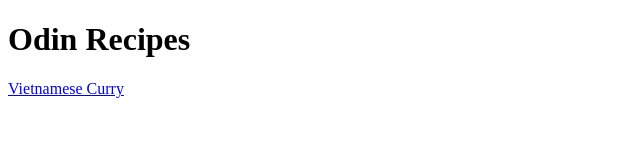
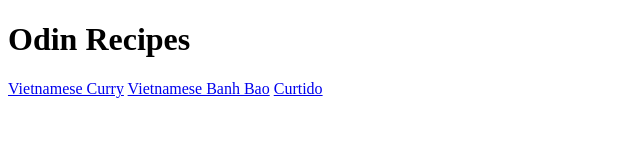
Before and after one commit to saothedau/odin-recipes, a plain HTML site: page index.html in a window 1280 px wide. Shown: the whole page, without its empty margins (0-640 px from the left). Drawn offline with Linux system fonts and the light colour scheme.

Commit message:
Add links to two recipes
Add links to Vietnamese banh bao and Curtido.

```diff
--- a/index.html
+++ b/index.html
@@ -7,6 +7,8 @@
     <body>
         <h1>Odin Recipes</h1>
         <a href="recipes/vietnamese-curry.html">Vietnamese Curry</a>
+        <a href="recipes/vietnamese-banh-bao.html">Vietnamese Banh Bao</a>
+        <a href="recipes/curtido.html">Curtido</a>
 
     </body>
 </html>
```
